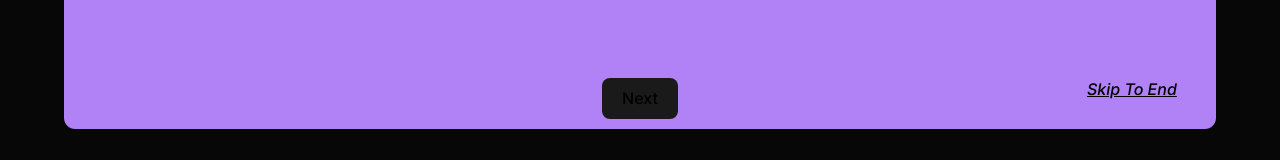
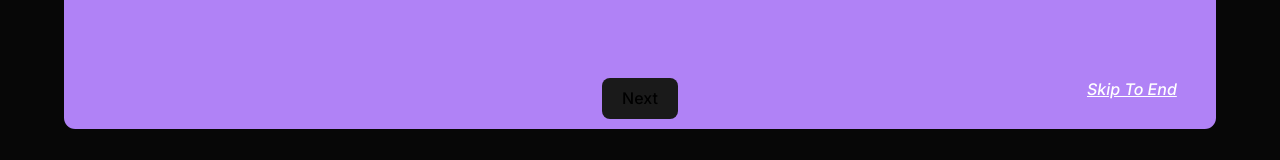
Before and after one commit to aslitavasli/MyMelody, a React (Vite) app in the folder client/: page /practice in a window 1280 px wide. Shown: the part 551-711 px from the top of the page. Built offline with nearby package versions, Linux system fonts and the light colour scheme.

Commit message:
fixing css

```diff
--- a/client/src/styles/styles.css
+++ b/client/src/styles/styles.css
@@ -636,8 +636,14 @@
   padding: 10px 20px;
   margin: 10px;
   font-size: 16px;
+  background-color: #000;
+  color: rgb(255, 255, 255);
   border: 2px solid black;
   border-radius: 5px;
+}
+
+.edit-button,
+.play-button {
   cursor: pointer;
 }
 
@@ -671,6 +677,8 @@
 .skip-button-container button{
   font-style: italic;
   text-decoration: underline;
+  background-color: #000;
+  color: rgb(255, 255, 255);
   background-color: transparent;
   position: absolute;
   bottom: 10px;
```
